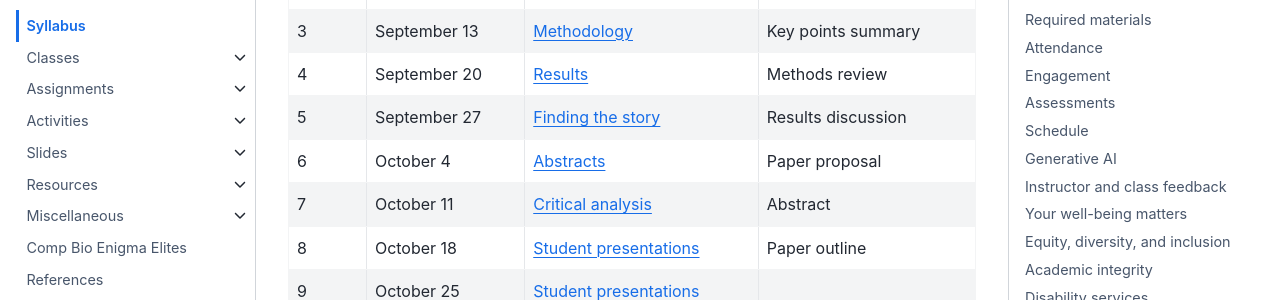
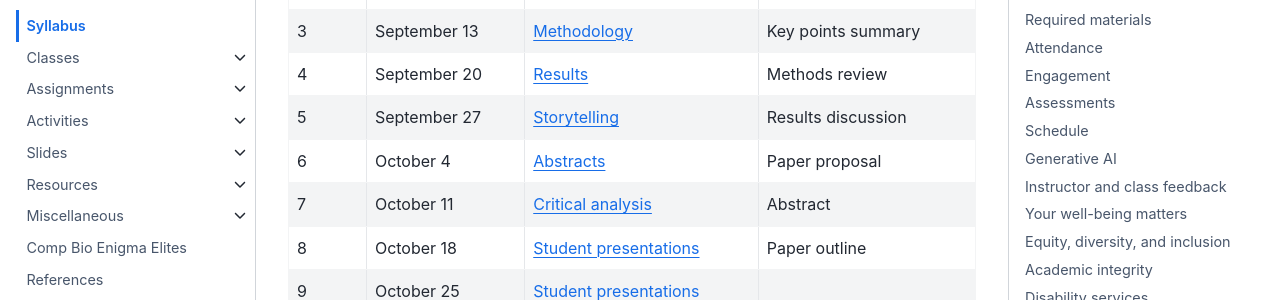
Before and after one commit to oasci/pitt-biosc1630-2023f, a Jupyter Book: the page built from book/syllabus.md, in a window 1280 px wide and 900 px high, scrolled down 9577 px. Shown: the part 153-453 px from the top of the window. Built offline with Jupyter Book 1.0.4 settings and Sphinx 7.4.7 and the Sphinx Book theme 1.1.4, drawn with Linux system fonts in a browser that asks for light colours; pages that are not in the unit, such as notebooks, are missing from menus.

```diff
--- a/book/syllabus.md
+++ b/book/syllabus.md
@@ -418,7 +418,7 @@
   - Methods review
 * - 5
   - September 27
-  - [Finding the story](class:05)
+  - [Storytelling](class:05)
   - Results discussion
 * - 6
   - October 4
```
Also changed, not shown: 8 other files.
